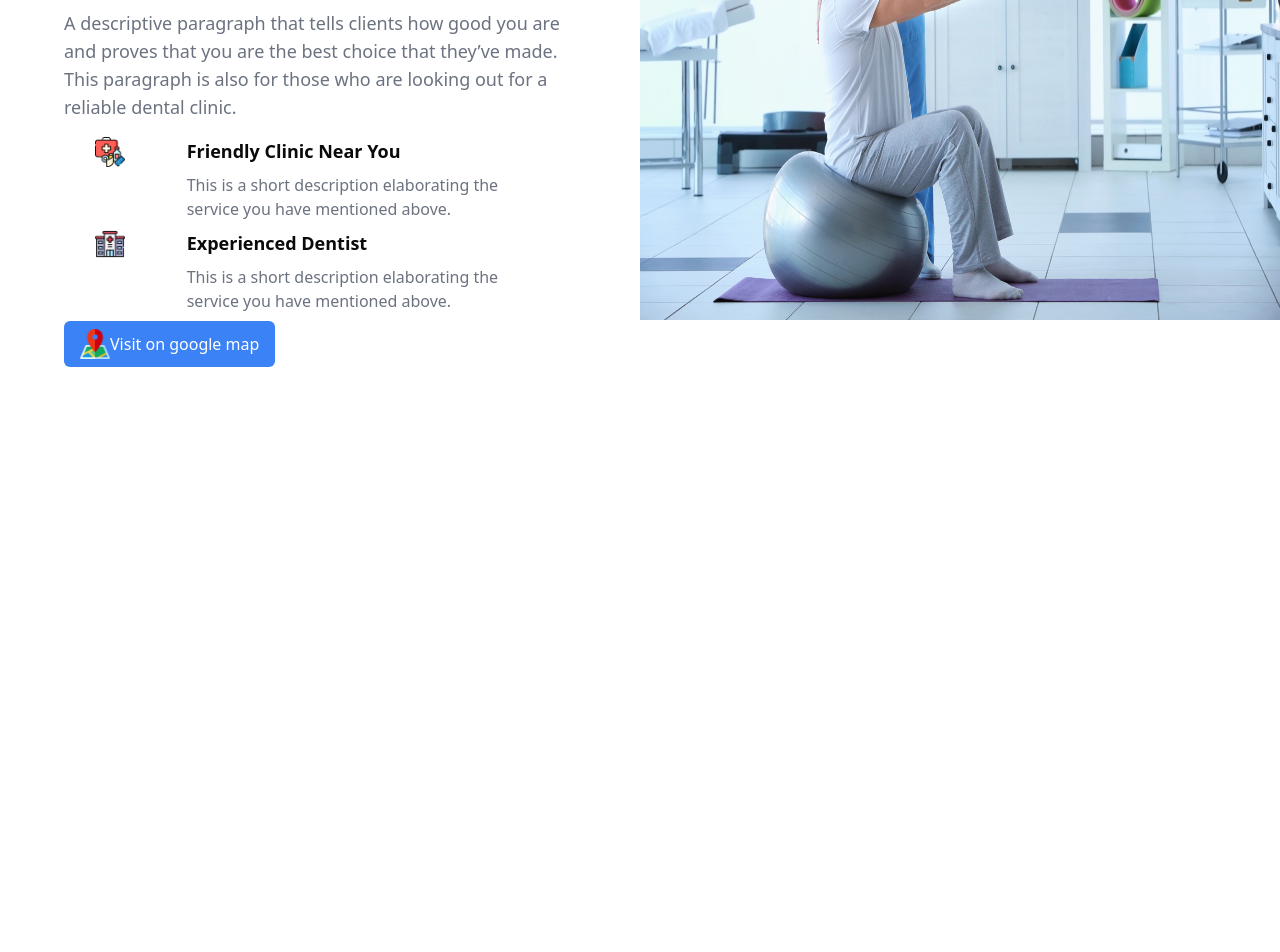
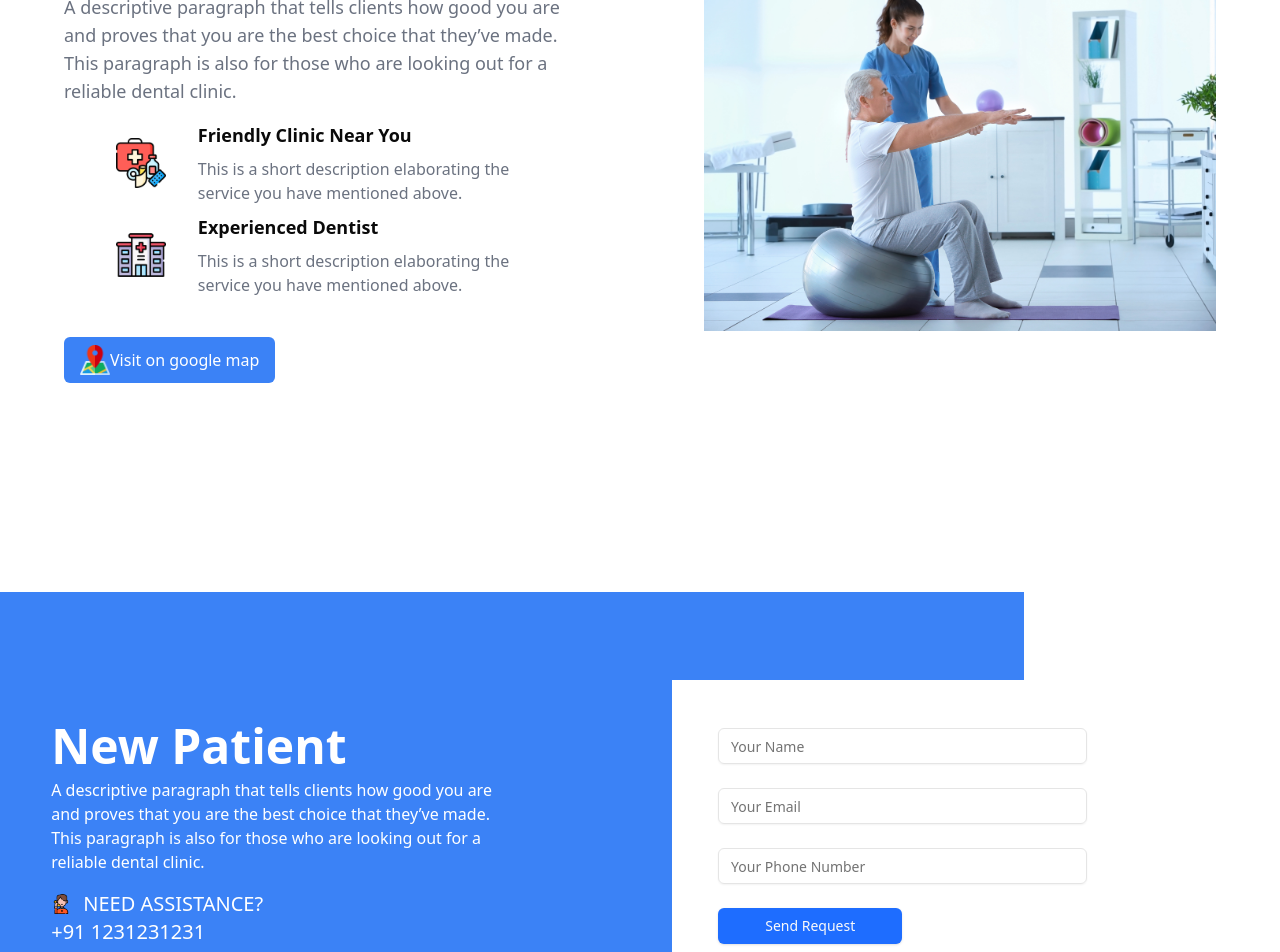
Before and after one commit to FaisalNadaf/MediCare, a Next.js app: page / in a window 1280 px wide. Shown: the part 1040-1992 px from the top of the page. Before the commit the page ends 1600 px from the top, so only its background shows below. Built offline with nearby package versions, Linux system fonts and the light colour scheme.

Commit message:
add Section02 component, update Section01 layout, and introduce custom Button and Input components

```diff
--- a/package.json
+++ b/package.json
@@ -9,6 +9,7 @@
     "lint": "next lint"
   },
   "dependencies": {
+    "@radix-ui/react-slot": "^1.1.1",
     "class-variance-authority": "^0.7.1",
     "clsx": "^2.1.1",
     "lucide-react": "^0.474.0",
--- a/src/app/page.js
+++ b/src/app/page.js
@@ -2,12 +2,14 @@
 
 import HeroSection from "./pages/hero/Page";
 import Section01 from "./pages/section-1/Page";
+import Section02 from "./pages/section-2/Page";
 
 export default function Home() {
 	return (
 		<>
 			<HeroSection />
 			<Section01 />
+			<Section02 />
 		</>
 	);
 }
--- a/src/app/pages/hero/Page.jsx
+++ b/src/app/pages/hero/Page.jsx
@@ -35,7 +35,8 @@ const HeroSection = () => {
 						height={50}
 					/>
 					<span className="ml-2 text-white font-bold text-xl">
-						Dental Clinic
+
+						Azhari Clinic
 					</span>
 				</div>
 
--- a/src/app/pages/section-1/Page.jsx
+++ b/src/app/pages/section-1/Page.jsx
@@ -22,11 +22,12 @@ const Section01 = () => {
 						paragraph is also for those who are looking out for a reliable
 						dental clinic.
 					</div>
-					<div className="flex items-start justify-around mb-2">
+					<div className="flex items-center justify-center mb-2">
 						<Image
 							alt="IMAGE NOT FOUND"
-							width={30}
+							width={50}
 							src={healthKitIcon}
+							className="mx-8"
 						/>
 						<div className="w-[70%]">
 							<div className="text-lg font-semibold mb-2">
@@ -39,10 +40,11 @@ const Section01 = () => {
 							</div>
 						</div>
 					</div>
-					<div className="flex items-start justify-around mb-2">
+					<div className="flex items-center justify-center mb-2">
 						<Image
 							alt="IMAGE NOT FOUND"
-							width={30}
+							className="mx-8"
+							width={50}
 							src={HospitelIcon}
 						/>
 						<div className="w-[70%]">
@@ -58,7 +60,7 @@ const Section01 = () => {
 						</div>
 					</div>
 					<div>
-						<button className="flex items-center justify-around bg-blue-500 text-white px-4 py-2 rounded-md">
+						<button className="flex items-center justify-around bg-blue-500 text-white px-4 py-2 rounded-md mt-10 hover:bg-blue-600">
 							{" "}
 							<Image
 								alt="IMAGE NOT FOUND"
@@ -70,10 +72,11 @@ const Section01 = () => {
 					</div>
 				</div>
 			</div>
-			<div className="w-1/2 h-full">
+			<div className="flex items-center justify-center w-1/2 h-full">
 				<Image
 					src={ima}
-					className="h-[70%] w=[70%]"
+					className="w-[80%]"
+					alt="IMAGE NOT FOUND"
 				/>
 			</div>
 		</div>
--- a/src/app/pages/section-2/Page.jsx
+++ b/src/app/pages/section-2/Page.jsx
@@ -1,9 +1,53 @@
 /** @format */
 
+import Image from "next/image";
 import React from "react";
-
+import call from "../../../assets/images/man.png";
+import { Input } from "@/components/ui/input";
+import { Button } from "@/components/ui/button";
 const Section02 = () => {
-	return <div>Section02</div>;
+	return (
+		<div className="h-[500px] w-[80%] my-8 bg-blue-500 absolute  text-white flex items-center justify-center ">
+			{/* <div className="bg-blue-500 h-[300px] w-[80%] relative top-0"/> */}
+			<div className="w-[45%]">
+				<div className="text-5xl mb-2 font-bold ">New Patient</div>
+				<div className="my-2">
+					A descriptive paragraph that tells clients how good you are and proves
+					that you are the best choice that they’ve made. This paragraph is also
+					for those who are looking out for a reliable dental clinic.
+				</div>
+				<div className="text-xl  my-4">
+					<div className="flex items-center gap-3">
+						<Image
+							src={call}
+							width={20}
+							height={20}
+						/>
+						NEED ASSISTANCE?
+					</div>
+					<div> +91 1231231231</div>
+				</div>
+			</div>
+			<div className="w-[45%] h-[65%] bg-white  relative left-40 flex items-center justify-center">
+				{" "}
+				<div className="w-[80%] h-[70%] flex flex-col gap-6">
+					<Input
+						type="text"
+						placeholder="Your Name"
+					/>
+					<Input
+						type="email"
+						placeholder="Your Email"
+					/>
+					<Input
+						type="text"
+						placeholder="Your Phone Number"
+					/>
+					<Button className="bg-[#1e6dff] w-1/2">Send Request</Button>
+				</div>
+			</div>
+		</div>
+	);
 };
 
 export default Section02;
--- /dev/null
+++ b/src/components/ui/button.jsx
@@ -0,0 +1,48 @@
+import * as React from "react"
+import { Slot } from "@radix-ui/react-slot"
+import { cva } from "class-variance-authority";
+
+import { cn } from "@/lib/utils"
+
+const buttonVariants = cva(
+  "inline-flex items-center justify-center gap-2 whitespace-nowrap rounded-md text-sm font-medium transition-colors focus-visible:outline-none focus-visible:ring-1 focus-visible:ring-ring disabled:pointer-events-none disabled:opacity-50 [&_svg]:pointer-events-none [&_svg]:size-4 [&_svg]:shrink-0",
+  {
+    variants: {
+      variant: {
+        default:
+          "bg-primary text-primary-foreground shadow hover:bg-primary/90",
+        destructive:
+          "bg-destructive text-destructive-foreground shadow-sm hover:bg-destructive/90",
+        outline:
+          "border border-input bg-background shadow-sm hover:bg-accent hover:text-accent-foreground",
+        secondary:
+          "bg-secondary text-secondary-foreground shadow-sm hover:bg-secondary/80",
+        ghost: "hover:bg-accent hover:text-accent-foreground",
+        link: "text-primary underline-offset-4 hover:underline",
+      },
+      size: {
+        default: "h-9 px-4 py-2",
+        sm: "h-8 rounded-md px-3 text-xs",
+        lg: "h-10 rounded-md px-8",
+        icon: "h-9 w-9",
+      },
+    },
+    defaultVariants: {
+      variant: "default",
+      size: "default",
+    },
+  }
+)
+
+const Button = React.forwardRef(({ className, variant, size, asChild = false, ...props }, ref) => {
+  const Comp = asChild ? Slot : "button"
+  return (
+    (<Comp
+      className={cn(buttonVariants({ variant, size, className }))}
+      ref={ref}
+      {...props} />)
+  );
+})
+Button.displayName = "Button"
+
+export { Button, buttonVariants }
--- /dev/null
+++ b/src/components/ui/input.jsx
@@ -0,0 +1,19 @@
+import * as React from "react"
+
+import { cn } from "@/lib/utils"
+
+const Input = React.forwardRef(({ className, type, ...props }, ref) => {
+  return (
+    (<input
+      type={type}
+      className={cn(
+        "flex h-9 w-full rounded-md border border-input bg-transparent px-3 py-1 text-base shadow-sm transition-colors file:border-0 file:bg-transparent file:text-sm file:font-medium file:text-foreground placeholder:text-muted-foreground focus-visible:outline-none focus-visible:ring-1 focus-visible:ring-ring disabled:cursor-not-allowed disabled:opacity-50 md:text-sm",
+        className
+      )}
+      ref={ref}
+      {...props} />)
+  );
+})
+Input.displayName = "Input"
+
+export { Input }
```
Also changed, not shown: 1 other file (tests, documents, lock files or other folders).
